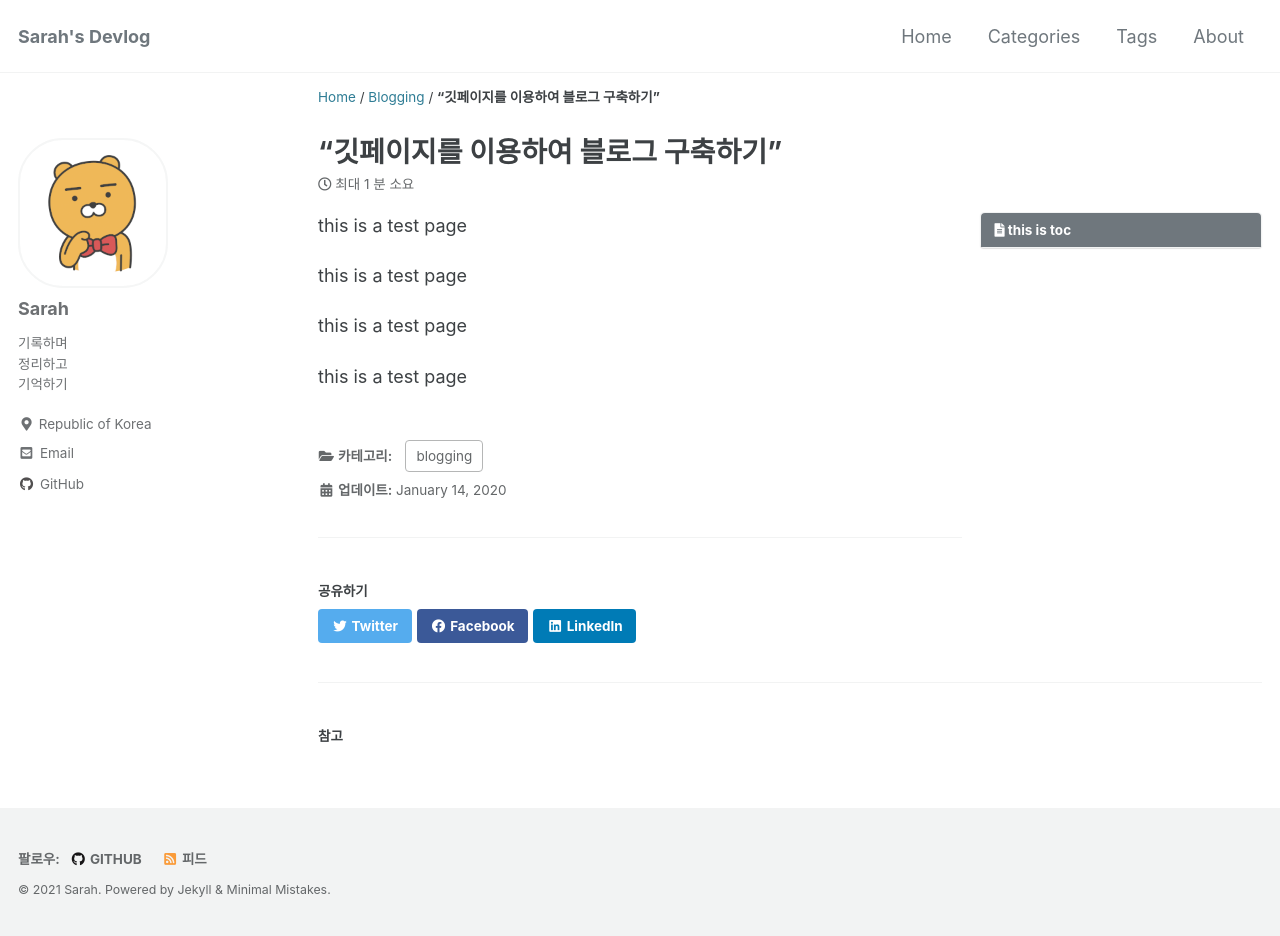
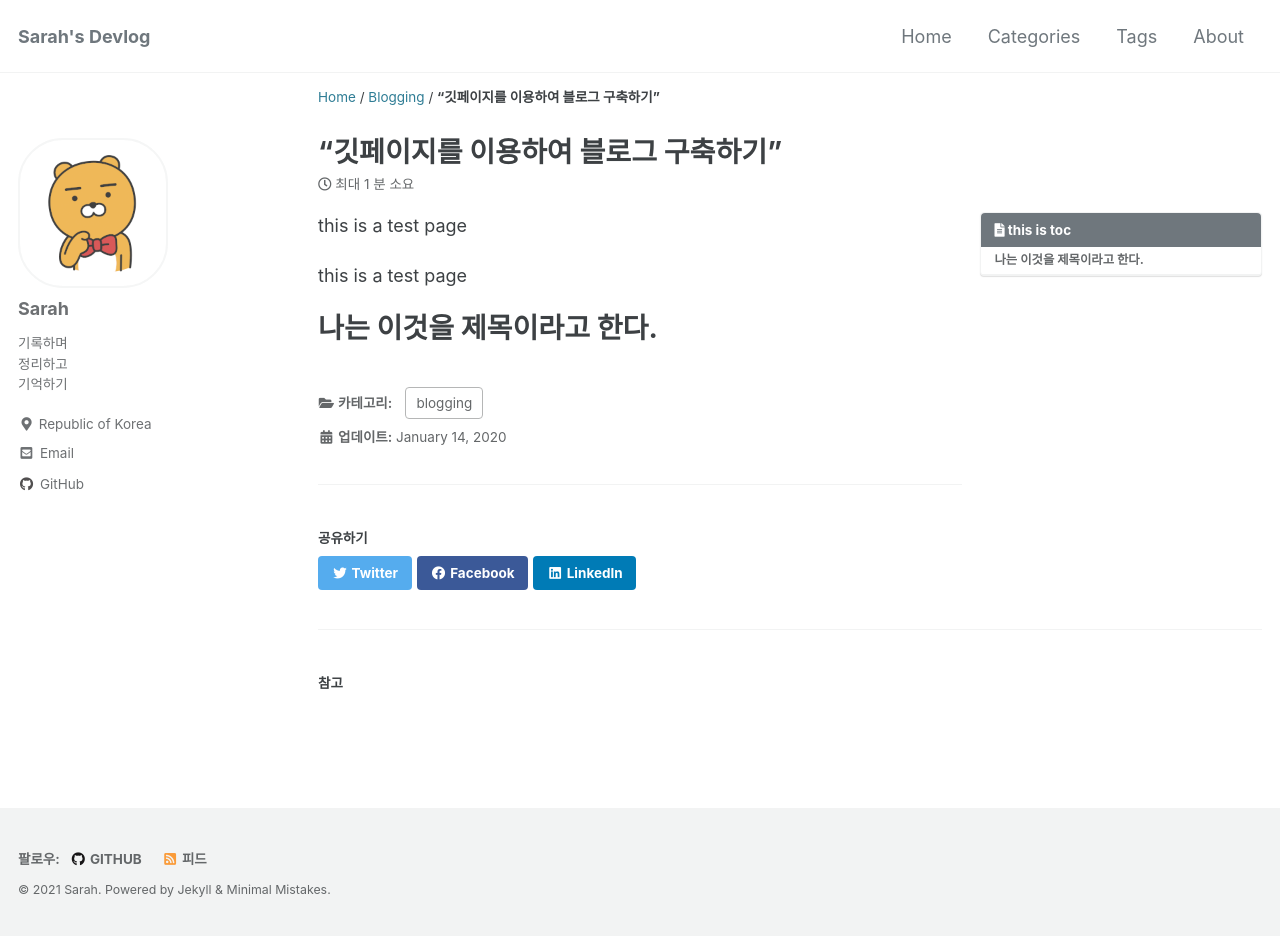
Before and after one commit to Hyojeong721/Hyojeong721.github.io, a Jekyll site: the page built from _posts/2021-12-09-firstpost.md, in a window 1280 px wide and 936 px high. Built offline with Jekyll 4.4.1, drawn with Linux system fonts in a browser that asks for light colours; cached includes are drawn as plain includes.

Commit message:
update first

```diff
--- a/_posts/2021-12-09-firstpost.md
+++ b/_posts/2021-12-09-firstpost.md
@@ -14,6 +14,4 @@ this is a test page
 
 this is a test page
 
-this is a test page
-
-this is a test page
+# 나는 이것을 제목이라고 한다.
```
